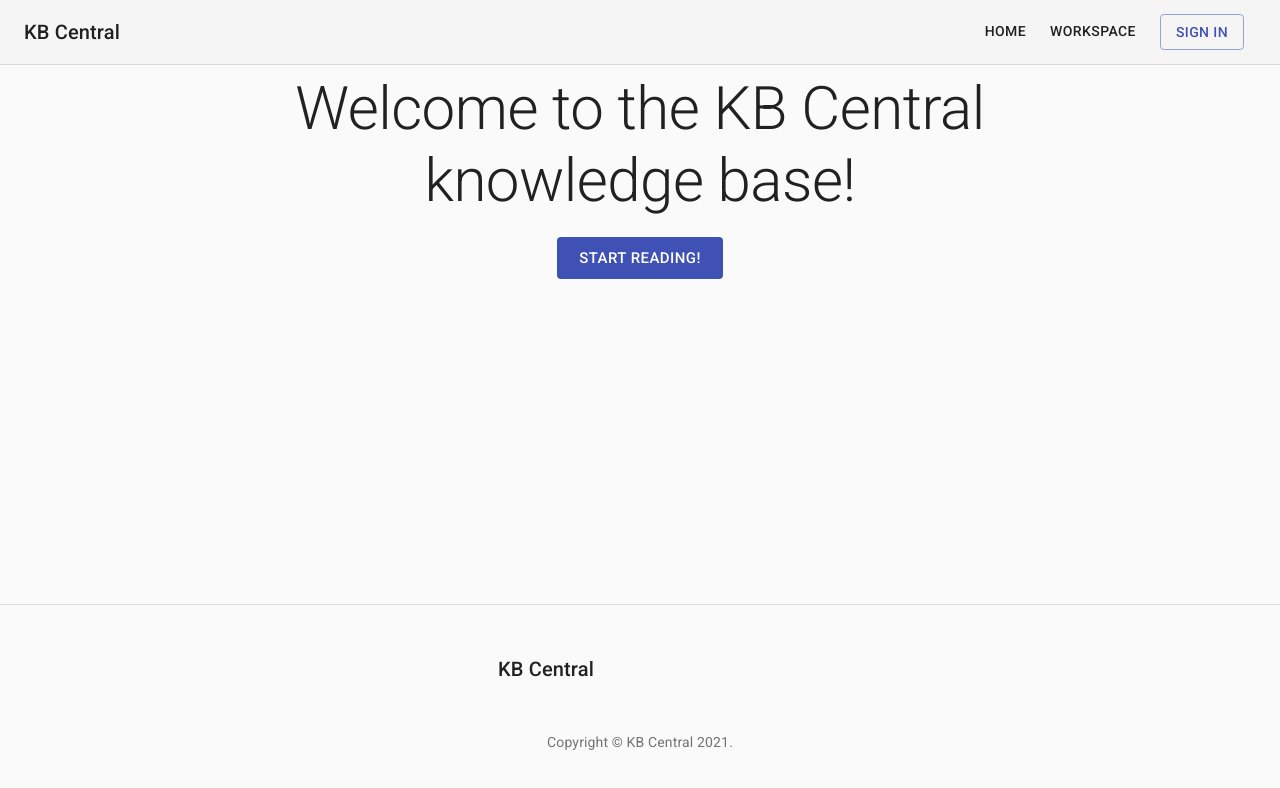
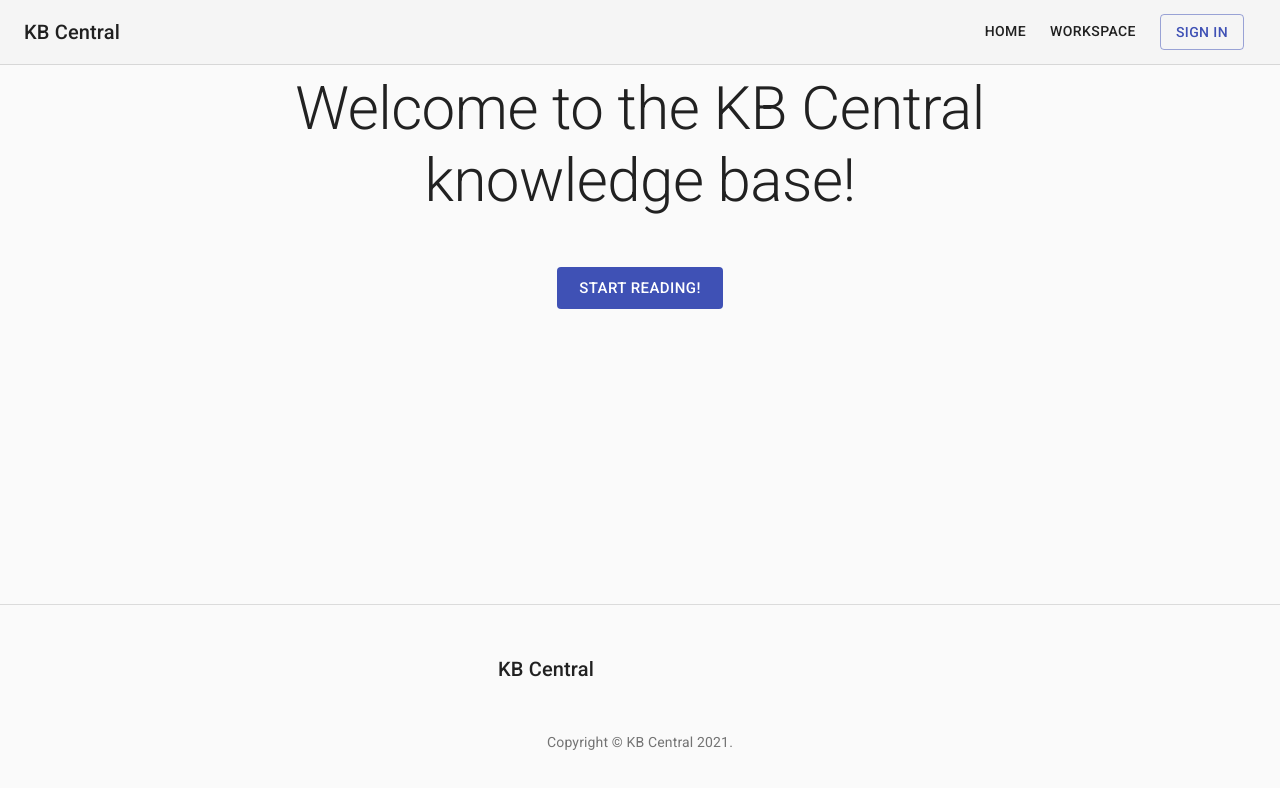
Before and after one commit to GevaOr/kb-central-client, a React (Create React App) app: page / in a window 1280 px wide. Shown: the top 788 px of the page. Built offline with nearby package versions, Linux system fonts and the light colour scheme; no server answers.

Commit message:
updated home welcome style

```diff
--- a/src/components/Home/HomeWelcome.tsx
+++ b/src/components/Home/HomeWelcome.tsx
@@ -18,7 +18,7 @@ const HomeWelcome: FC = () => {
                     `Welcome to the ${productName} knowledge base!`
                 }
             </Typography>
-            <Button style={{ marginTop: 20 }} variant="contained" color="primary" href="/workspace" disableElevation size="large">
+            <Button style={{ marginTop: 50 }} variant="contained" color="primary" href="/workspace" disableElevation size="large">
                 Start reading!
             </Button>
 
```
